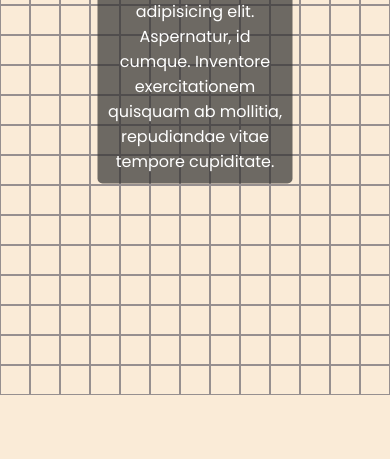
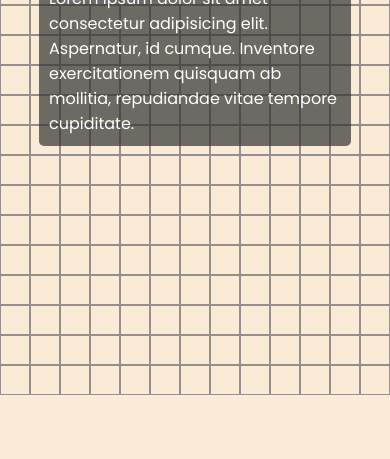
Before and after one commit to nagdistaa/pixels, a plain HTML site: page index.html in a window 390 px wide. Shown: the part 385-844 px from the top of the page. Drawn offline with Linux system fonts and the light colour scheme.

Commit message:
fix media query bug

```diff
--- a/styles.css
+++ b/styles.css
@@ -1,11 +1,10 @@
-@import url('https://fonts.googleapis.com/css2?family=Poppins:ital,wght@0,100;0,200;0,300;0,400;0,500;0,600;0,700;0,800;0,900;1,100;1,200;1,300;1,400;1,500;1,600;1,700;1,800;1,900&display=swap');
+@import url("https://fonts.googleapis.com/css2?family=Poppins:ital,wght@0,100;0,200;0,300;0,400;0,500;0,600;0,700;0,800;0,900;1,100;1,200;1,300;1,400;1,500;1,600;1,700;1,800;1,900&display=swap");
 
 * {
   margin: 0;
   padding: 0;
   box-sizing: border-box;
   font-family: "Poppins", serif;
-
 }
 
 body {
@@ -19,7 +18,6 @@ body {
   height: 100vh;
   position: relative;
   overflow: hidden;
-
 }
 
 .pixel {
@@ -32,40 +30,43 @@ body {
   border: 1px solid rgb(150, 143, 143);
 }
 
-.pixel:hover{
-    cursor:  crosshair;
+.pixel:hover {
+  cursor: crosshair;
   background-color: white;
 }
 
-
-.active{
+.active {
   background-color: white;
 }
 
-.text{
-    max-width: 50%;
+.text {
+  width: 50%;
   position: absolute;
   top: 50%;
   left: 50%;
-    transform: translate(-50% , -50%);
+  transform: translate(-50%, -50%);
   padding: 10px;
   text-align: center;
   color: #fff;
+  overflow: hidden;
 }
 
-.text::after{
-    content: '';
+
+
+@media  (max-width: 600px) {
+  .text {
+    width: 80%;
+    text-align: left;
+
+  }
+}
+
+.text::after {
+    content: "";
     background-color: #333;
     position: absolute;
     inset: 0;
- opacity: .7;
+    opacity: 0.7;
     z-index: -1;
     border-radius: 5px;
   }
-
-
-@media (max-width:768px) {
-    .text{
-      width: 90%;
-    }
-}
```
Also changed, not shown: script.js (+5 -7 lines). Lines whose indentation alone changed are shown as unchanged.
